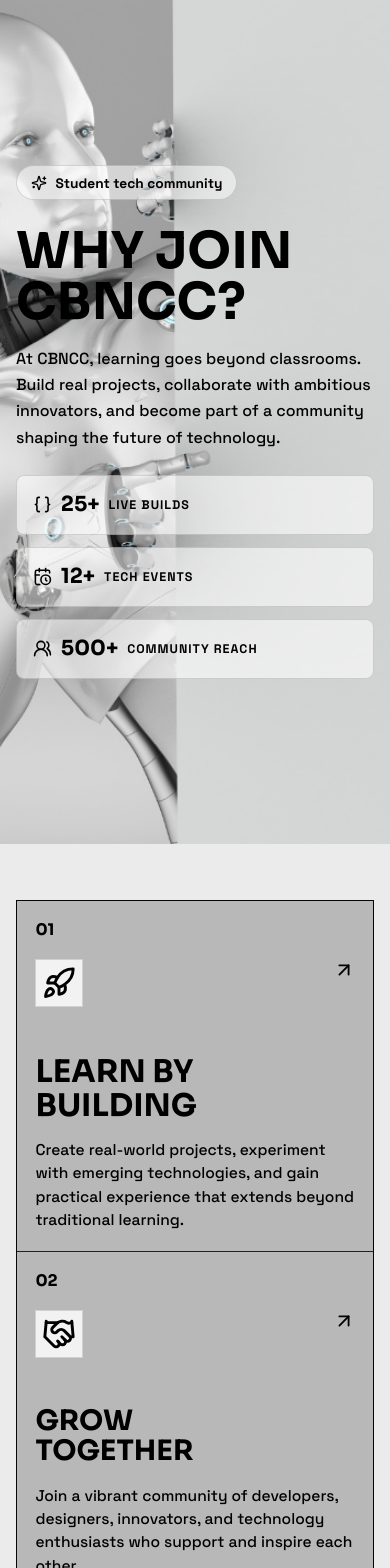
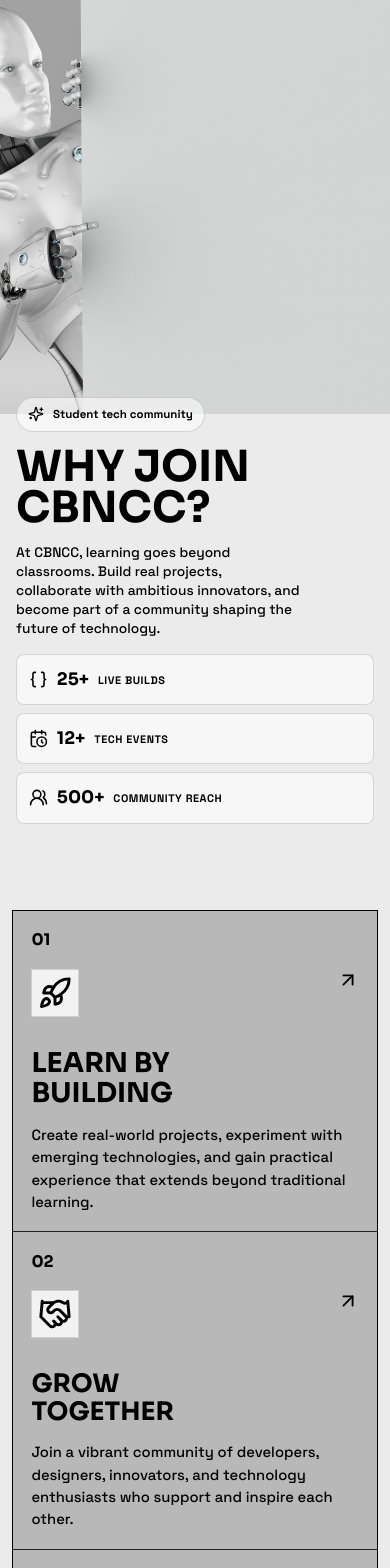
Before and after one commit to Gourav1216/CBNCC-homepage, a React (Vite) app: page / in a window 390 px wide. Shown: the top 1568 px of the page. Built offline with nearby package versions, Linux system fonts and the light colour scheme.

Commit message:
Fix hero image framing and mobile text wrapping

```diff
--- a/src/styles.css
+++ b/src/styles.css
@@ -25,6 +25,7 @@ body {
   margin: 0;
   min-width: 320px;
   min-height: 100vh;
+  overflow-x: hidden;
   background-color: var(--page-bg);
   color: var(--ink);
 }
@@ -54,9 +55,9 @@ select {
   padding: 0 clamp(1rem, 4vw, 2.5rem);
   background-color: var(--page-bg);
   background-image: url("/BG.png");
-  background-position: center;
+  background-position: left top;
   background-repeat: no-repeat;
-  background-size: cover;
+  background-size: 100% 100%;
 }
 
 .why-join__header {
@@ -261,6 +262,14 @@ select {
 }
 
 @media (max-width: 1180px) {
+  .why-join__header-wrap {
+    background-size: auto 100%;
+  }
+
+  .why-join__header {
+    width: min(54vw, 640px);
+  }
+
   .why-join__grid {
     display: grid;
     grid-template-columns: repeat(3, minmax(0, 1fr));
@@ -279,26 +288,40 @@ select {
   }
 
   .why-join__header-wrap {
-    min-height: 100vh;
-    justify-content: flex-start;
-    padding: 0 1rem;
-    background-position: 31% center;
+    min-height: auto;
+    align-items: flex-start;
+    justify-content: center;
+    padding: 46vh 1rem 2rem;
+    background-position: center top;
+    background-size: auto 48vh;
   }
 
   .why-join__header {
     width: 100%;
+    max-width: min(31rem, calc(100vw - 2rem));
     margin-right: 0;
-    padding-block: 4rem;
+    padding: 0 0 clamp(1rem, 5vh, 2rem);
+    text-align: left;
+  }
+
+  .why-join__eyebrow {
+    margin-bottom: 0.9rem;
+    padding: 0.35rem 0.7rem;
+    font-size: 0.72rem;
   }
 
   .why-join h1 {
-    font-size: clamp(2.45rem, 13vw, 3.6rem);
-    line-height: 1;
+    max-width: 10ch;
+    font-size: clamp(2.25rem, 12vw, 3.3rem);
+    line-height: 0.96;
   }
 
   .why-join__intro {
-    font-size: 1rem;
-    line-height: 1.64;
+    max-width: min(34ch, 100%);
+    margin-top: 0.9rem;
+    font-size: clamp(0.88rem, 3.6vw, 1rem);
+    line-height: 1.46;
+    overflow-wrap: anywhere;
   }
 
   .why-join__stats,
@@ -306,14 +329,32 @@ select {
     grid-template-columns: 1fr;
   }
 
+  .why-join__stats {
+    gap: 0.5rem;
+    margin-top: 1rem;
+  }
+
   .why-join__stat {
     grid-template-columns: auto auto 1fr;
     justify-content: start;
-    min-height: 3.75rem;
+    min-height: 3.2rem;
+    padding: 0.6rem 0.75rem;
   }
 
   .why-join__stat span {
     grid-column: auto;
+    font-size: 0.68rem;
+    letter-spacing: 0.05em;
+    overflow-wrap: anywhere;
+  }
+
+  .why-join__stat strong {
+    font-size: 1.08rem;
+  }
+
+  .why-join__grid {
+    width: min(calc(100% - 1.5rem), 32rem);
+    margin-block: 2.5rem 4rem;
   }
 
   .benefit-card {
@@ -322,21 +363,44 @@ select {
   }
 
   .benefit-card h2 {
-    margin-top: 3rem;
-    font-size: clamp(1.55rem, 8vw, 2.2rem);
+    min-height: auto;
+    margin-top: 2rem;
+    font-size: clamp(1.35rem, 7vw, 1.9rem);
     line-height: 1.08;
   }
 
   .benefit-card:nth-child(2) h2,
   .benefit-card:nth-child(5) h2,
   .benefit-card:nth-child(6) h2 {
-    font-size: clamp(1.45rem, 7.2vw, 2rem);
+    font-size: clamp(1.25rem, 6.5vw, 1.75rem);
   }
 
   .benefit-card p {
-    font-size: clamp(0.95rem, 4vw, 1.08rem);
+    font-size: clamp(0.9rem, 3.8vw, 1rem);
     line-height: 1.5;
     opacity: 1;
     visibility: visible;
   }
 }
+
+@media (max-width: 420px) {
+  .why-join__header-wrap {
+    padding-top: 47svh;
+    background-size: auto 49svh;
+    background-position: center top;
+  }
+
+  .why-join__header {
+    padding-bottom: 0.9rem;
+  }
+
+  .why-join h1 {
+    font-size: clamp(2rem, 11vw, 2.85rem);
+  }
+
+  .why-join__intro {
+    max-width: min(32ch, 100%);
+    font-size: 0.86rem;
+    line-height: 1.38;
+  }
+}
```
